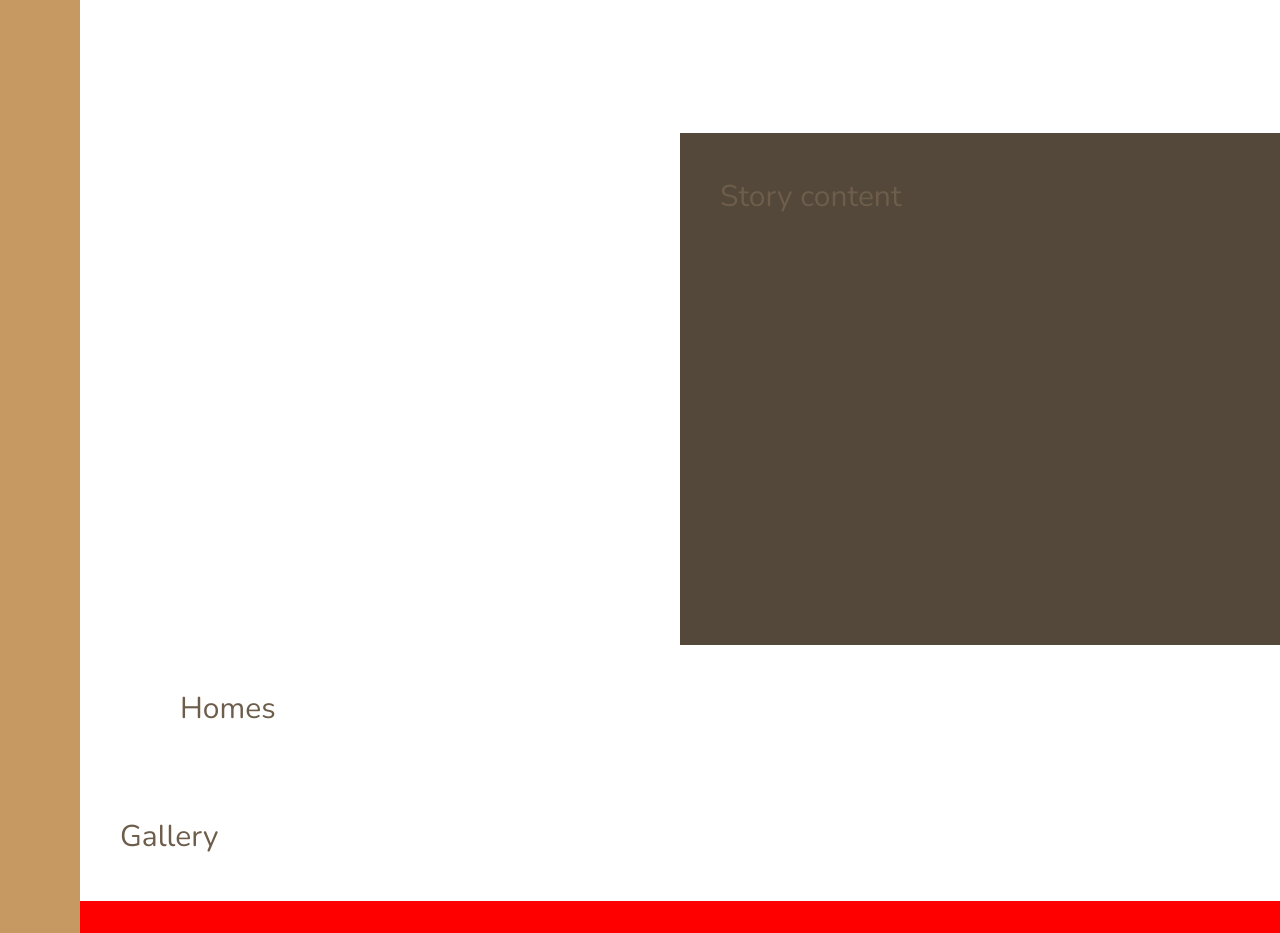
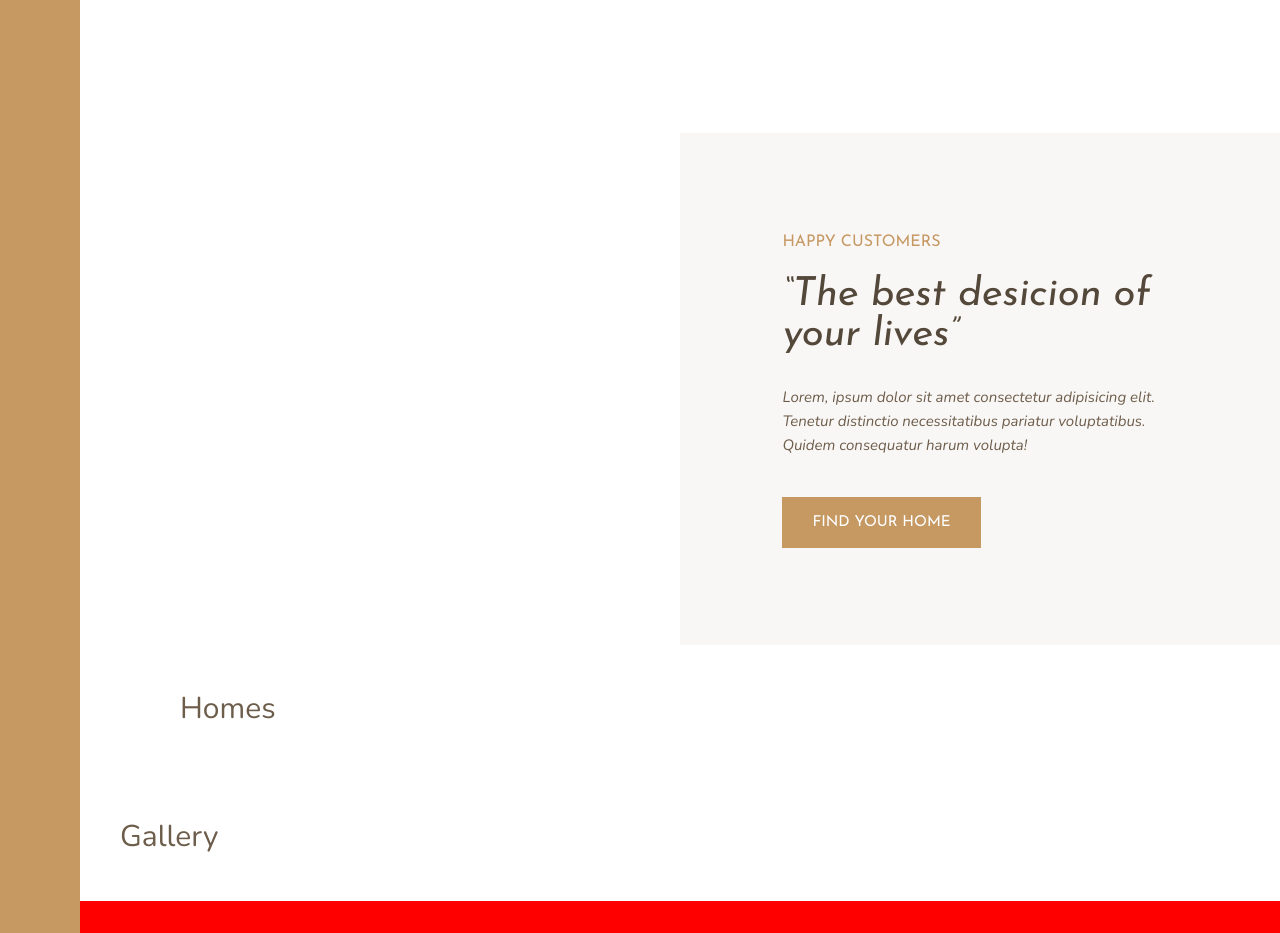
Before and after one commit to tihomirtx88/NexterApp, a website: page index.html in a window 1280 px wide. Shown: the part 1340-2273 px from the top of the page. Drawn offline with nearby package versions, Linux system fonts and the light colour scheme.

Commit message:
building section one part one

```diff
--- a/index.html
+++ b/index.html
@@ -79,8 +79,11 @@
        </div>
 
        <div class="story__content">
-          Story content
-       </div>
+          <h3 class="heading-3 mb-sm">Happy Customers</h3>
+          <h2 class="heading-2 heading-2--dark mb-md">&ldquo;The best desicion of your lives&rdquor;</h2>
+          <p class="story__text">Lorem, ipsum dolor sit amet consectetur adipisicing elit. Tenetur distinctio necessitatibus pariatur voluptatibus. Quidem consequatur harum volupta!</p>
+          <button class="btn">Find your home</button>
+        </div>
 
        <section class="homes">
           Homes
--- a/sass/_story.scss
+++ b/sass/_story.scss
@@ -5,7 +5,24 @@
     }
 
     &__content{
-        background-color: $color-grey-dark-1;
+        background-color: $color-grey-light-1;
         grid-column: col-start 5 / full-end;
+
+        padding: 6rem 8vw;
+
+        // display: flex;
+        // flex-direction: column;
+        // justify-content: center;
+        // align-items: flex-start;
+
+        display: grid;
+        align-content: center;
+        justify-items: start;
+    }
+
+    &__text{
+        font-size: 1.5rem;
+        font-style: italic;
+        margin-bottom: 4rem;
     }
 }
--- a/sass/_typography.scss
+++ b/sass/_typography.scss
@@ -10,10 +10,19 @@
 
 .heading-3{
     @extend %heading;
+    font-size: 1.6rem;
+    color: $color-primary;
+    text-transform: uppercase;
 }
 
 .heading-2{
     @extend %heading;
+    font-size: 4rem;
+    font-style: italic;
+    line-height: 1;
+
+    &--light{color: $color-grey-light-1;}
+    &--dark{color: $color-grey-dark-1;}
 }
 
 .heading-1{
@@ -22,3 +31,36 @@
     &--light{color: $color-grey-light-1;}
     &--dark{color: $color-grey-dark-1;}
 }
+
+.btn{
+    background-color: $color-primary;
+    color: #fff;
+    border: none;
+    border-radius: 0;
+    font-family: $font-display;
+    font-size: 1.5rem;
+    text-transform: uppercase;
+    padding: 1.8rem 3rem;
+    cursor: pointer;
+    transition: all .2s;
+
+    &:hover{
+        background-color: $color-primary-dark;
+    }
+}
+
+.mb-sm{
+    margin-bottom: 2rem;
+}
+
+.mb-md{
+    margin-bottom: 3rem;
+}
+
+.mb-lg{
+    margin-bottom: 4rem;
+}
+
+.mb-hg{
+    margin-bottom: 8rem;
+}
```
Also changed, not shown: css/style.css.
